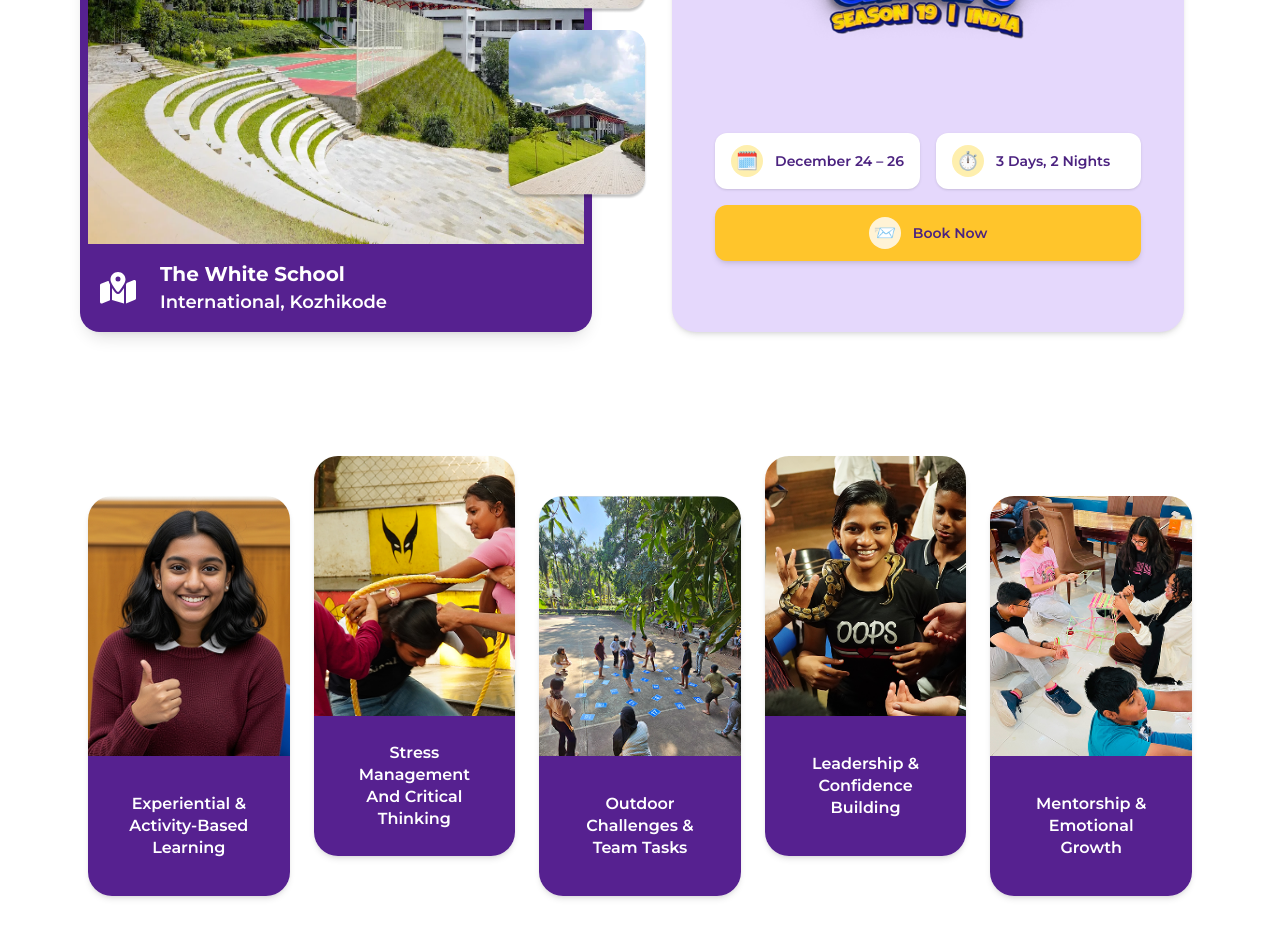
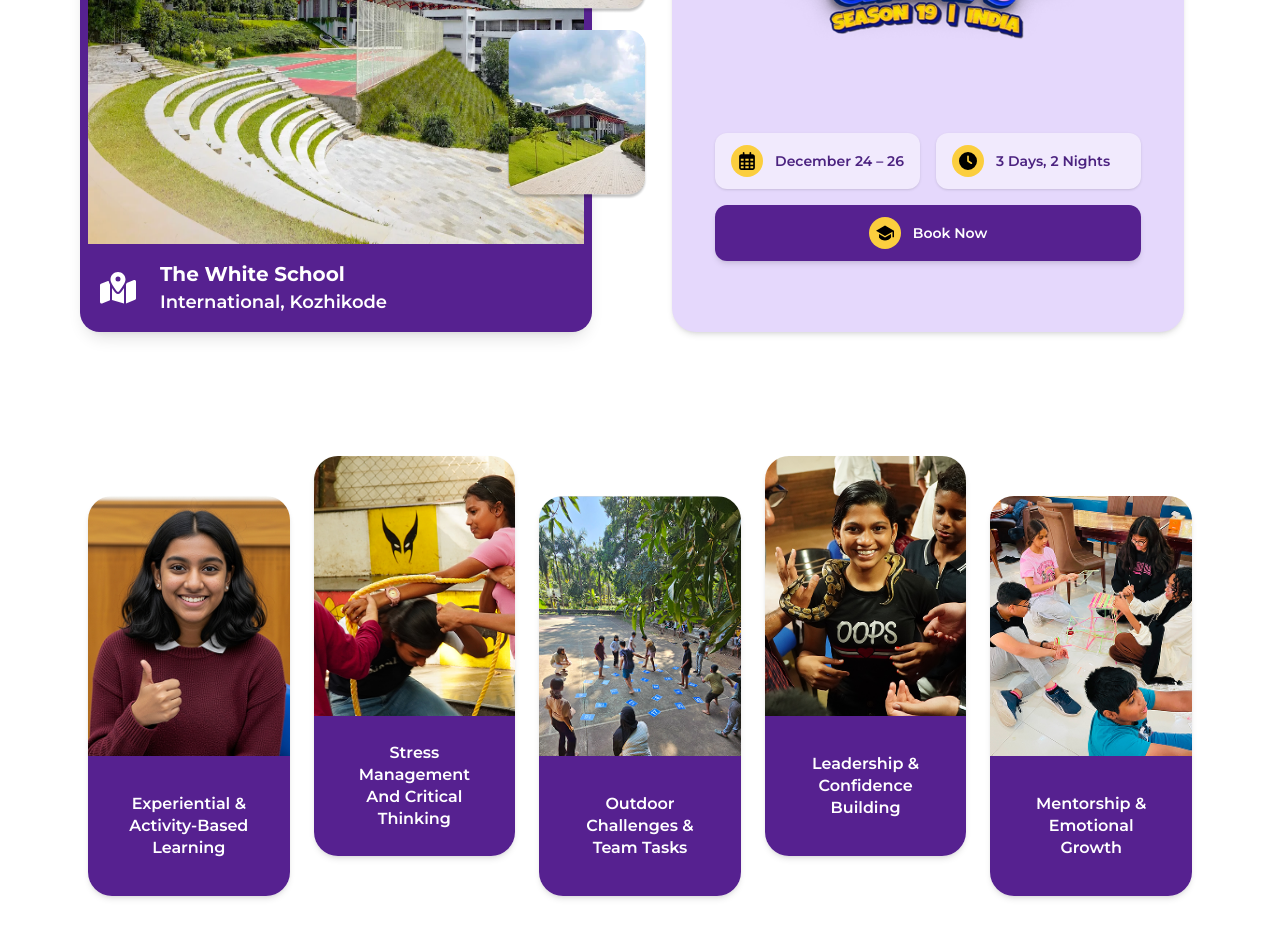
Before and after one commit to Ash-Har-Ali/tc-ws, a Next.js app: page / in a window 1280 px wide. Shown: the part 1820-2750 px from the top of the page. Built offline with nearby package versions, Linux system fonts and the light colour scheme.

Commit message:
location

```diff
--- a/app/components/AboutSection.tsx
+++ b/app/components/AboutSection.tsx
@@ -49,7 +49,6 @@
             <video
               src="/Assets/video/video1tc.mp4"
               autoPlay
-              muted
               loop
               playsInline
               className="h-full w-full object-cover"
--- a/app/components/CampLocationCard.tsx
+++ b/app/components/CampLocationCard.tsx
@@ -2,6 +2,9 @@
 import React from "react";
 import Image from "next/image";
 import { FaMapLocationDot } from "react-icons/fa6";
+import { FaClock } from "react-icons/fa6";
+import { FaRegCalendarDays } from "react-icons/fa6";
+import { RiGraduationCapFill } from "react-icons/ri";
 
 export default function CampCard() {
   return (
@@ -69,25 +72,25 @@
         {/* Info Grid */}
         <div className="grid gap-4 md:grid-cols-2">
           {/* Date */}
-          <div className="flex items-center gap-3 rounded-xl bg-white px-4 py-3 text-sm font-semibold text-[#4C2380] shadow-sm">
-            <span className="flex h-8 w-8 items-center justify-center rounded-full bg-[#FDD835]/40 text-lg">
-              🗓️
+          <div className="flex items-center gap-3 rounded-xl bg-[#F1EAFD] px-4 py-3 text-sm font-semibold text-[#4C2380] shadow-sm">
+            <span className="flex h-8 w-8 items-center justify-center rounded-full bg-[#FBCE3E] text-lg text-black">
+              <FaRegCalendarDays />
             </span>
             <span>December 24 – 26</span>
           </div>
 
           {/* Duration */}
-          <div className="flex items-center gap-3 rounded-xl bg-white px-4 py-3 text-sm font-semibold text-[#4C2380] shadow-sm">
-            <span className="flex h-8 w-8 items-center justify-center rounded-full bg-[#FDD835]/40 text-lg">
-              ⏱️
+          <div className="flex items-center gap-3 rounded-xl bg-[#F1EAFD] px-4 py-3 text-sm font-semibold text-[#4C2380] shadow-sm">
+            <span className="flex h-8 w-8 items-center justify-center rounded-full bg-[#FBCE3E] text-lg text-black">
+              <FaClock />
             </span>
             <span>3 Days, 2 Nights</span>
           </div>
 
           {/* Book Now */}
-          <button className="flex items-center justify-center gap-3 rounded-xl bg-[#FFC52B] px-4 py-3 text-sm font-semibold text-[#4C2380] shadow-md transition hover:bg-[#ffce4d] md:col-span-2">
-            <span className="flex h-8 w-8 items-center justify-center rounded-full bg-white/80 text-lg">
-              📨
+          <button className="flex items-center justify-center gap-3 rounded-xl bg-[#562190] px-4 py-3 text-sm font-semibold text-white shadow-md transition hover:bg-[#6a2db3] md:col-span-2">
+            <span className="flex h-8 w-8 items-center justify-center rounded-full bg-[#FBCE3E] text-lg text-black">
+              <RiGraduationCapFill />
             </span>
             <span>Book Now</span>
           </button>
--- a/app/components/TestimonialsSection.tsx
+++ b/app/components/TestimonialsSection.tsx
@@ -89,7 +89,6 @@
               <video
                 src="/Assets/video/video2tc.mp4"
                 autoPlay
-                muted
                 loop
                 playsInline
                 className="h-[400px] w-[250px] object-cover md:h-[500px] md:w-80"
```
